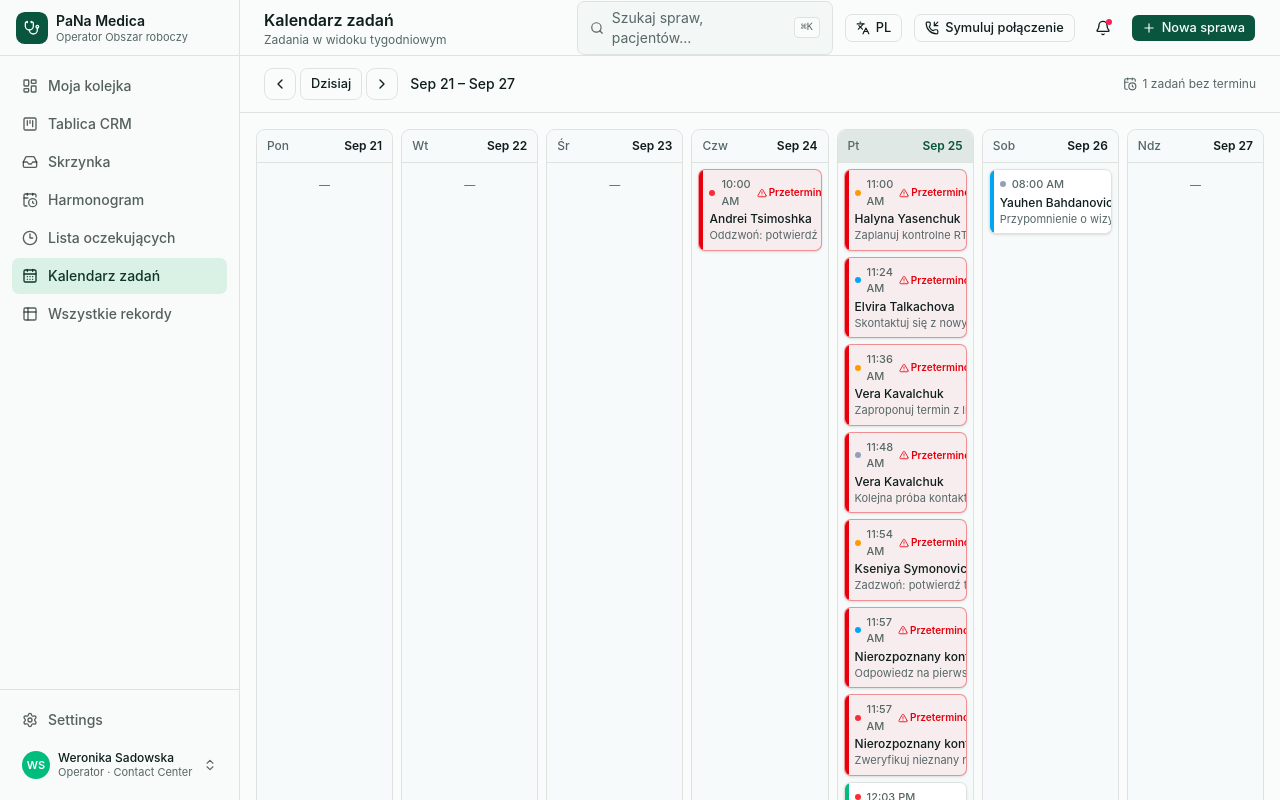
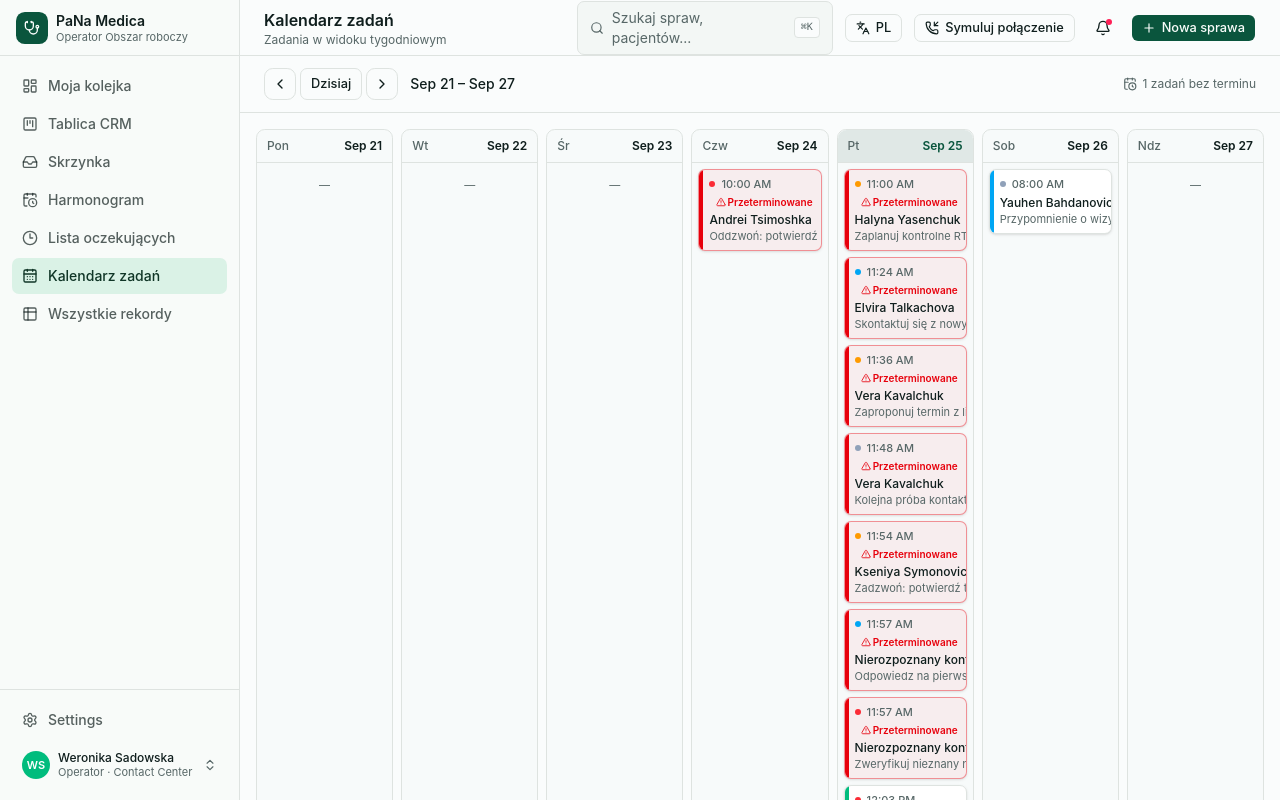
Before and after one commit to AlexK-BA/pana-crm-prototype, a Next.js app: page /calendar in a window 1280 px wide. Built offline with nearby package versions, Linux system fonts and the light colour scheme.

Commit message:
Fix overdue badge text clipping in task calendar

```diff
--- a/components/crm/task-calendar.tsx
+++ b/components/crm/task-calendar.tsx
@@ -160,13 +160,17 @@ export function TaskCalendar() {
                           className={cn("absolute left-0 top-0 h-full w-1", item.overdue ? "bg-destructive" : tone.bar)}
                           aria-hidden="true"
                         />
-                        <div className="flex items-center gap-1.5">
+                        <div className="flex flex-wrap items-center gap-x-1.5 gap-y-0.5">
                           <span className={cn("h-1.5 w-1.5 shrink-0 rounded-full", PRIORITY_TONE[task.priority])} />
                           <span className="text-[11px] font-medium text-muted-foreground">{time}</span>
                           {item.overdue && (
-                            <span className="ml-auto flex items-center gap-0.5 text-[10px] font-semibold text-destructive">
-                              <AlertTriangle className="h-2.5 w-2.5" />
-                              Przeterminowane
+                            <span
+                              className="ml-auto flex shrink-0 items-center gap-0.5 whitespace-nowrap text-[10px] font-semibold text-destructive"
+                              title="Przeterminowane"
+                            >
+                              <AlertTriangle className="h-2.5 w-2.5 shrink-0" />
+                              <span className="hidden sm:inline">Przeterminowane</span>
+                              <span className="sm:hidden">Opóźnione</span>
                             </span>
                           )}
                         </div>
```
Also changed, not shown: 2 other files (tests, documents, lock files or other folders).
